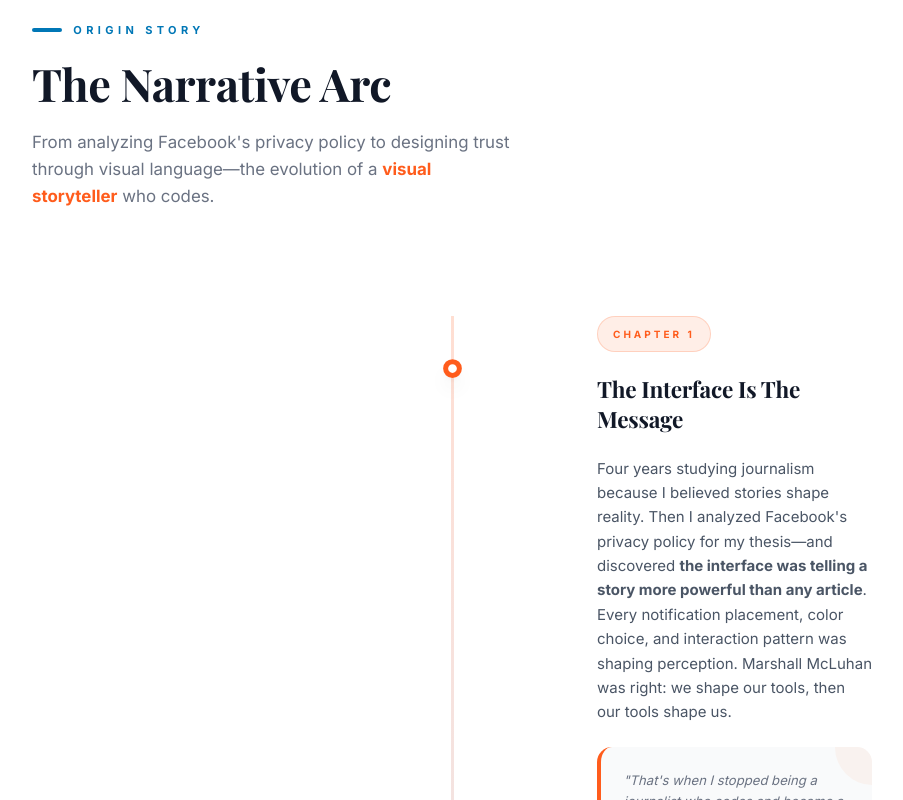
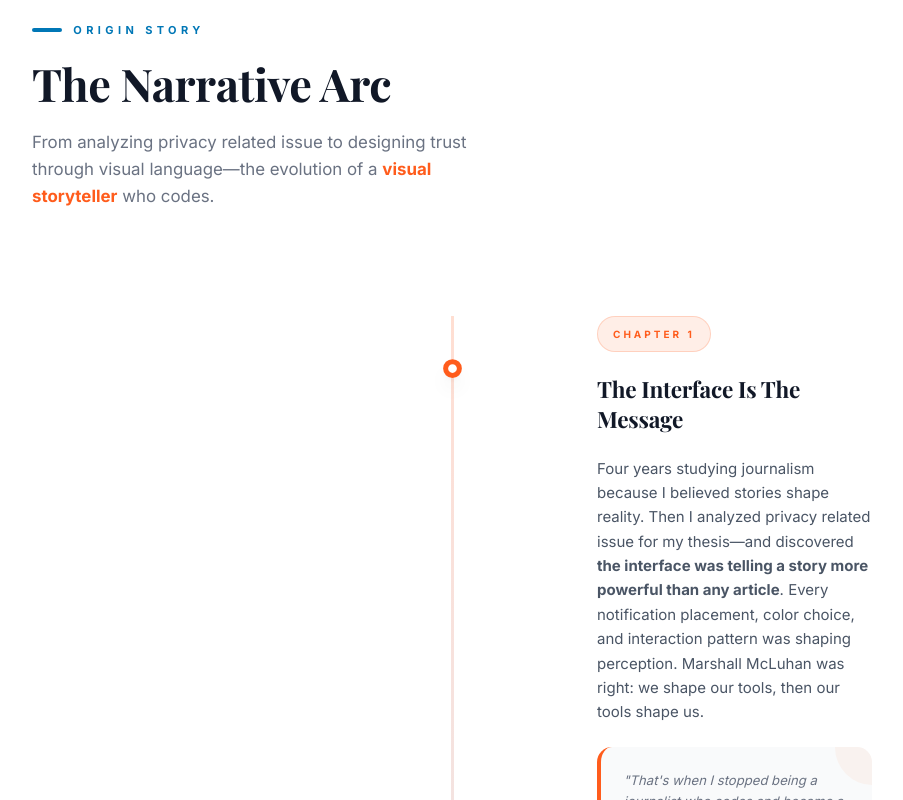
Before and after one commit to 00Shawon/Shawon-Academic-Portfolio, a React (Vite) app: page / in a window 1280 px wide. Shown: the part 7920-8720 px from the top of the page, without its empty margins (188-1091 px from the left). Built offline with nearby package versions, Linux system fonts and the light colour scheme; a web font is replaced by a local one.

Commit message:
added thesis link

```diff
--- a/src/components/Sections/Journey.jsx
+++ b/src/components/Sections/Journey.jsx
@@ -17,7 +17,7 @@ const Journey = () => {
           </div>
           <h2 className="text-4xl md:text-5xl text-charcoal dark:text-white mb-6 font-bold">The Narrative Arc</h2>
           <p className="text-lg text-gray-500 dark:text-gray-400 max-w-lg leading-relaxed">
-            From analyzing Facebook's privacy policy to designing trust through visual language—the evolution of a <span className="text-accent font-bold">visual storyteller</span> who codes.
+            From analyzing privacy related issue to designing trust through visual language—the evolution of a <span className="text-accent font-bold">visual storyteller</span> who codes.
           </p>
         </motion.div>
 
--- a/src/components/Sections/TechStack.jsx
+++ b/src/components/Sections/TechStack.jsx
@@ -121,9 +121,14 @@ const TechStack = () => {
               <h4 className="text-3xl md:text-4xl font-bold mb-3 tracking-tight">Master of Social Science</h4>
               <p className="text-gray-400 text-lg font-medium">Mass Communication & Journalism • Khulna University</p>
             </div>
-            <div className="px-10 py-5 bg-white/5 backdrop-blur-md rounded-3xl font-black text-xs uppercase tracking-[0.2em] border border-white/10 hover:bg-white hover:text-charcoal transition-all text-center">
-               Thesis: Digital Privacy & Identity
-            </div>
+            <a
+              href="https://drive.google.com/file/d/1GtgKCJQ2d10WYLIL5rFwp_y6T_TatRtb/view?usp=sharing"
+              target="_blank"
+              rel="noopener noreferrer"
+              className="px-10 py-5 bg-white/5 backdrop-blur-md rounded-3xl font-black text-xs uppercase tracking-[0.2em] border border-white/10 hover:bg-white hover:text-charcoal transition-all text-center block group/thesis"
+            >
+               Thesis: <span className="text-accent group-hover/thesis:text-charcoal transition-colors">privacy related issue</span>
+            </a>
           </div>
         </motion.div>
       </div>
--- a/src/data/data.js
+++ b/src/data/data.js
@@ -5,7 +5,7 @@ export const journeyData = [
   {
     id: 1,
     title: "The Interface Is The Message",
-    description: "Four years studying journalism because I believed stories shape reality. Then I analyzed Facebook's privacy policy for my thesis—and discovered <strong>the interface was telling a story more powerful than any article</strong>. Every notification placement, color choice, and interaction pattern was shaping perception. Marshall McLuhan was right: we shape our tools, then our tools shape us.",
+    description: "Four years studying journalism because I believed stories shape reality. Then I analyzed privacy related issue for my thesis—and discovered <strong>the interface was telling a story more powerful than any article</strong>. Every notification placement, color choice, and interaction pattern was shaping perception. Marshall McLuhan was right: we shape our tools, then our tools shape us.",
     quote: "That's when I stopped being a journalist who codes and became a communication designer who builds systems."
   },
   {
```
